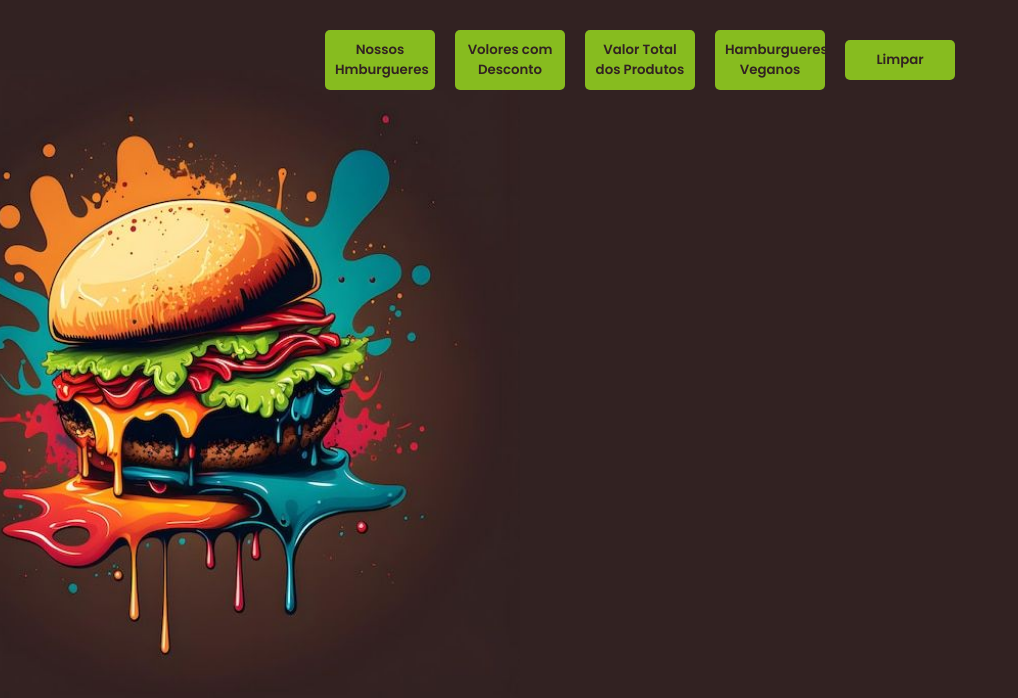
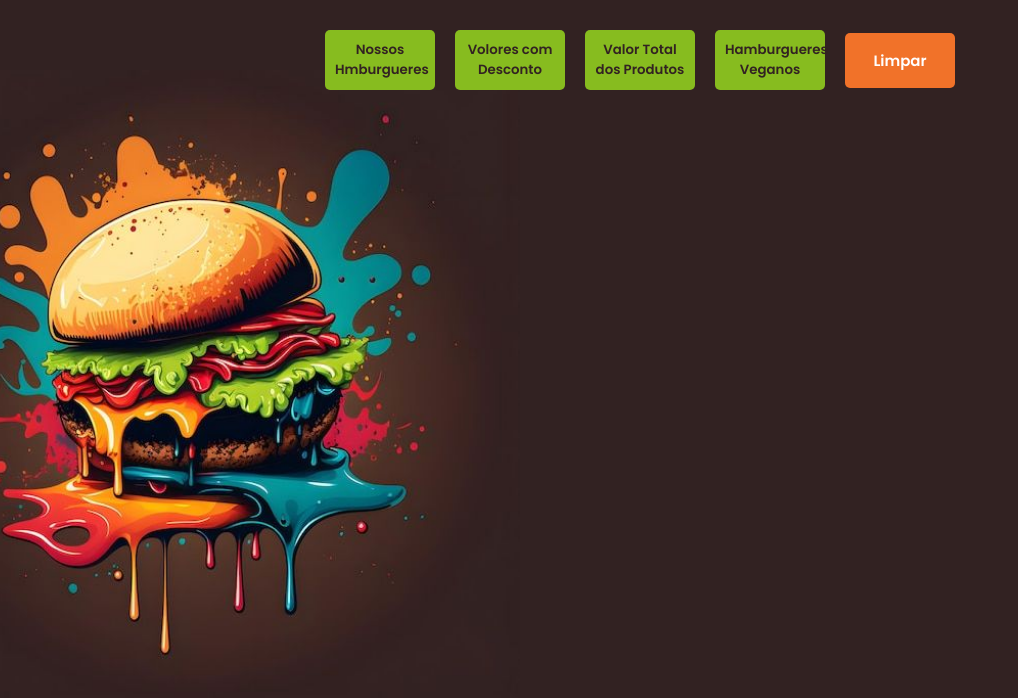
Before and after one commit to ailtonjunior11/Burger-Place, a plain HTML site: page index.html in a window 1280 px wide. Shown: the whole page, without its empty margins (0-1018 px from the left). Drawn offline with Linux system fonts and the light colour scheme.

Commit message:
Atualização, nova classe estilizada, style.css

```diff
--- a/script.js
+++ b/script.js
@@ -14,6 +14,7 @@ function formatCurrency(value) {
     return newValue
 
 }
+
 function showAll(productArray) {
     let myLi = ""
 
--- a/style.css
+++ b/style.css
@@ -81,3 +81,17 @@ p {
     font-weight: bold;
     color: #aaff00;
 }
+
+.button-reload {
+
+    background-color: #F17229;
+    border: none;
+    border-radius: 5px;
+    color: #ffffff;
+    padding: 10px;
+    cursor: pointer;
+    font-size: 15px;
+    font-weight: bold;
+    height: 55px;
+    width: 110px;
+}
```
